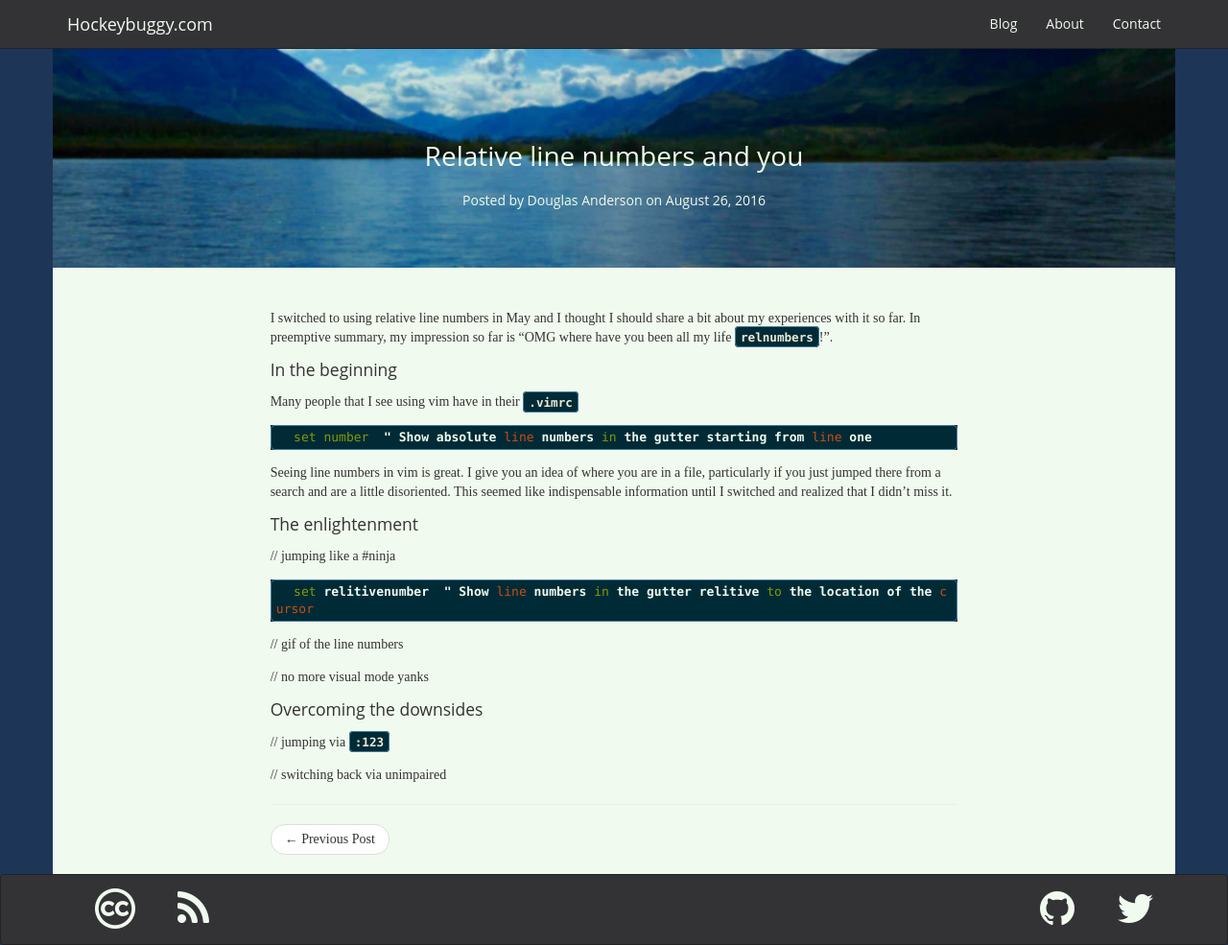
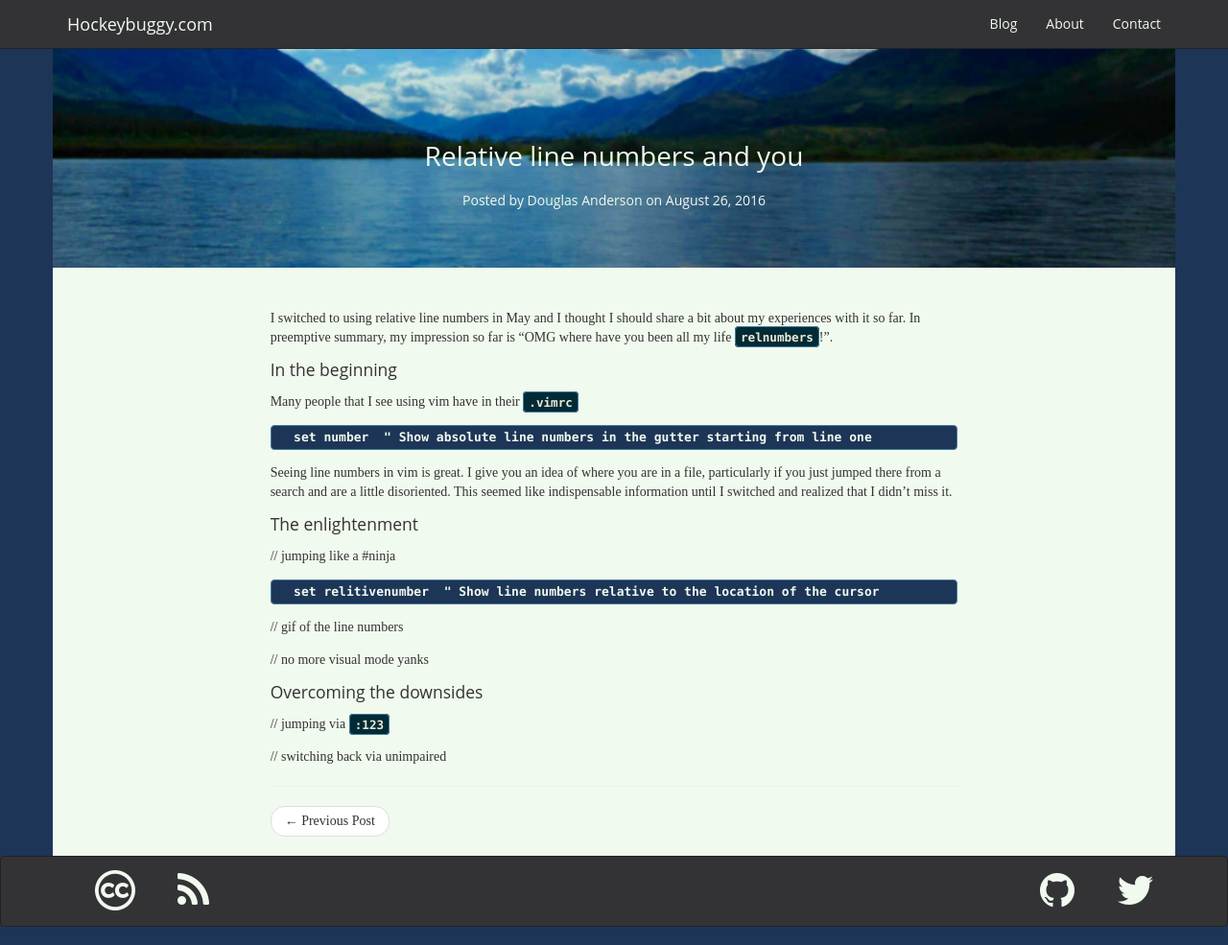
Before and after one commit to hockeybuggy/hockeybuggy.com, a Jekyll site: the page built from _posts/2016-08-26-main_5VdbYb5a.md, in a window 1280 px wide. Shown: the whole page at 96% size. Built offline with Jekyll 4.4.1, drawn with Linux system fonts in a browser that asks for light colours.

Commit message:
Rouge was being weird.

````diff
--- a/_posts/2016-08-26-main_5VdbYb5a.md
+++ b/_posts/2016-08-26-main_5VdbYb5a.md
@@ -14,7 +14,7 @@ so far is "OMG where have you been all my life `relnumbers`!".
 
 Many people that I see using vim have in their `.vimrc`
 
-``` vimscript
+``` VimL
   set number  " Show absolute line numbers in the gutter starting from line one
 ```
 
@@ -27,8 +27,8 @@ realized that I didn't miss it.
 
 // jumping like a #ninja
 
-``` vimscript
-  set relitivenumber  " Show line numbers in the gutter relitive to the location of the cursor
+``` VimL
+  set relitivenumber  " Show line numbers relative to the location of the cursor
 ```
 // gif of the line numbers
 
````
